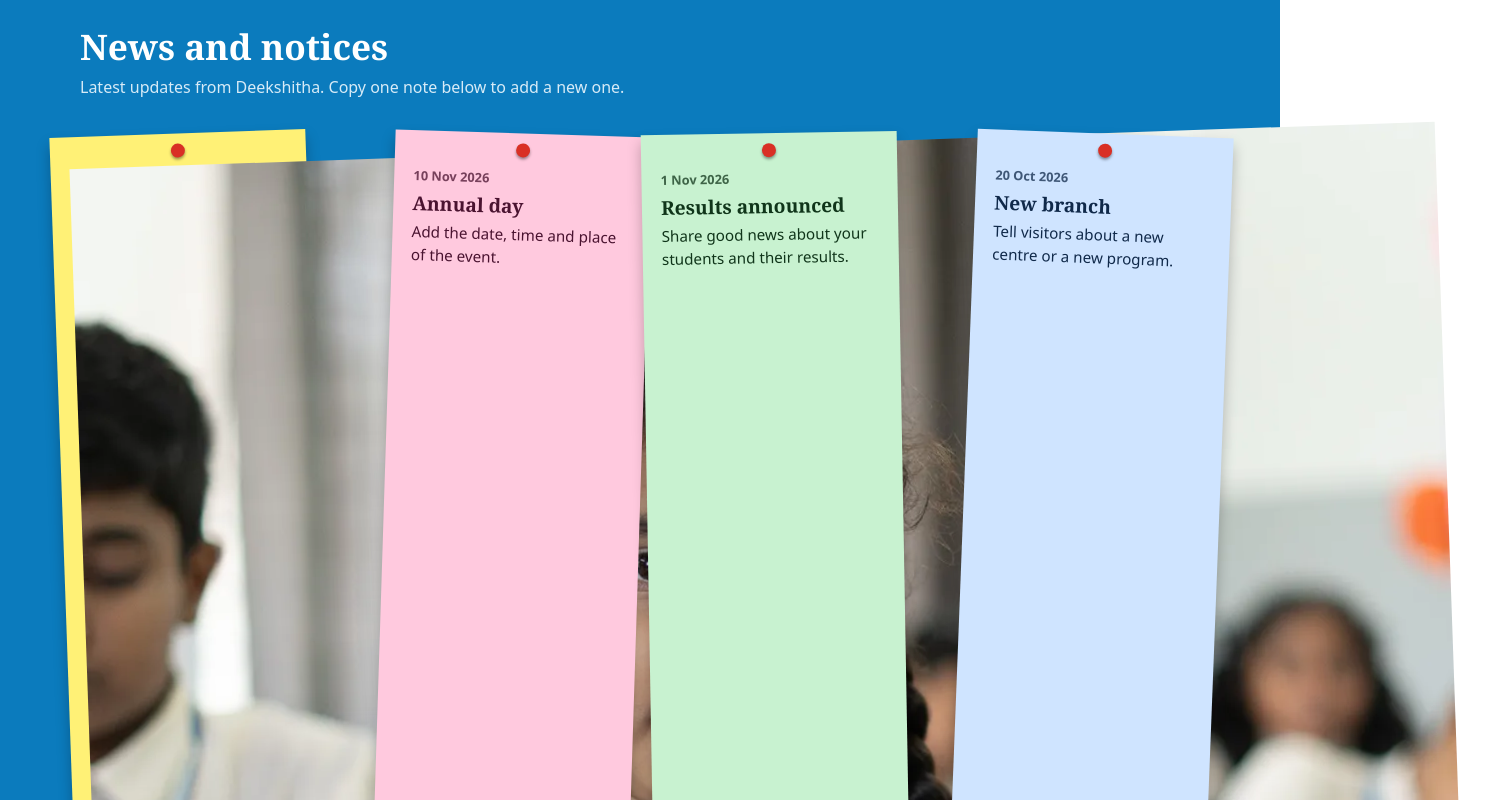
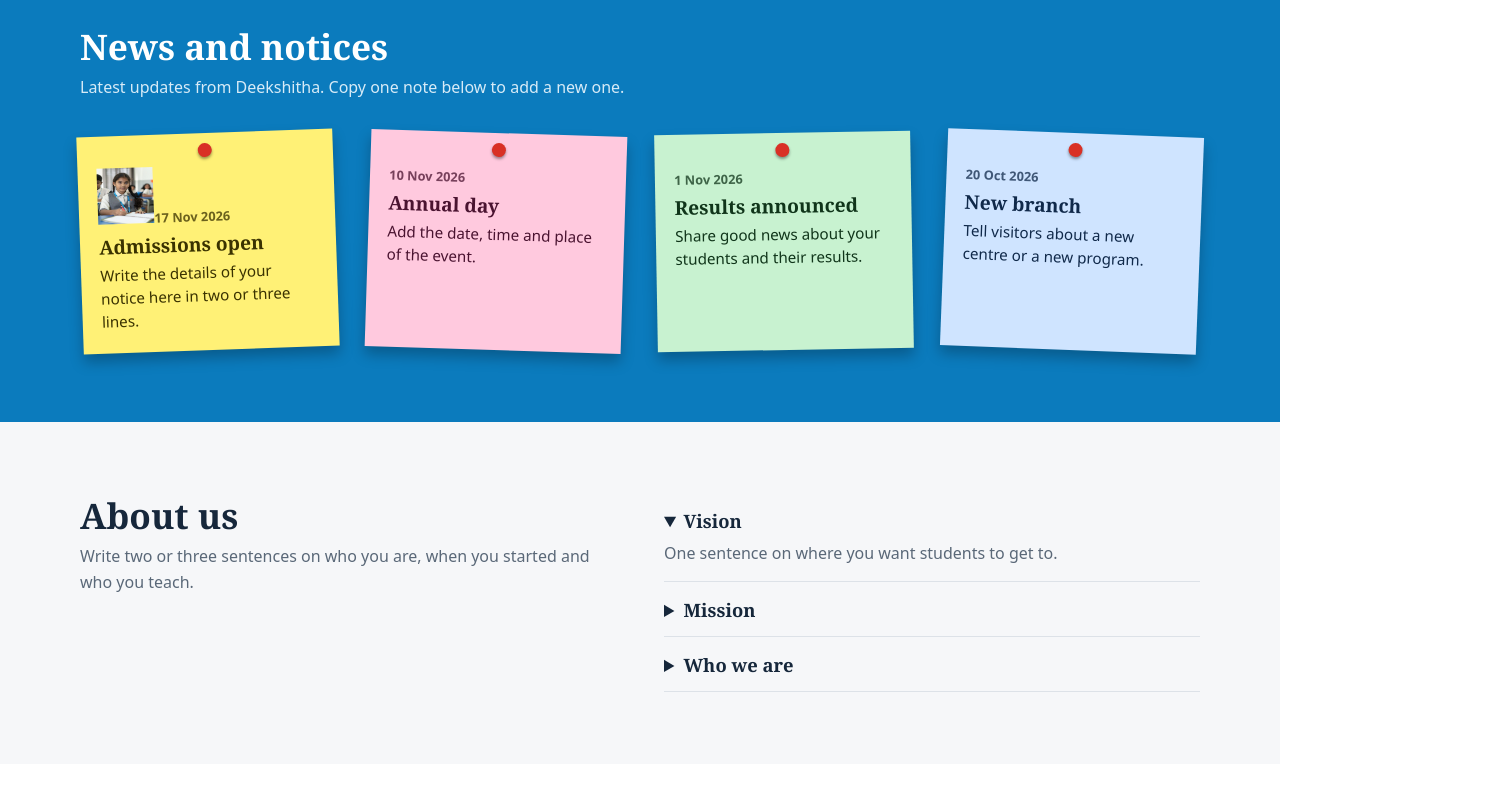
Before and after one commit to Kumar-08401/website3, a plain HTML site: page index.html in a window 1280 px wide. Shown: the part 740-1540 px from the top of the page, 1495 px wide, since content can reach past the window. Drawn offline with Linux system fonts and the light colour scheme; files whose address does not match are found by name.

```diff
--- a/index.html
+++ b/index.html
@@ -99,7 +99,7 @@
       <h2>News and notices</h2>
       <p class="lead">Latest updates from Deekshitha. Copy one note below to add a new one.</p>
       <div class="notes">
-        <article class="note"><img src="images/programes/school-2.webp" onerror="this.style.visibility='hidden'"><span>Junior colleges</span></a></li><time datetime="2026-11-17">17 Nov 2026</time><h3>Admissions open</h3><p>Write the details of your notice here in two or three lines.</p></article>
+        <article class="note"><img src="images/programes/school-2.webp" alt="" width="56" height="56" onerror="this.style.visibility='hidden'"></a></li><time datetime="2026-11-17">17 Nov 2026</time><h3>Admissions open</h3><p>Write the details of your notice here in two or three lines.</p></article>
         <article class="note"><time datetime="2026-11-10">10 Nov 2026</time><h3>Annual day</h3><p>Add the date, time and place of the event.</p></article>
         <article class="note"><time datetime="2026-11-01">1 Nov 2026</time><h3>Results announced</h3><p>Share good news about your students and their results.</p></article>
         <article class="note"><time datetime="2026-10-20">20 Oct 2026</time><h3>New branch</h3><p>Tell visitors about a new centre or a new program.</p></article>
```
